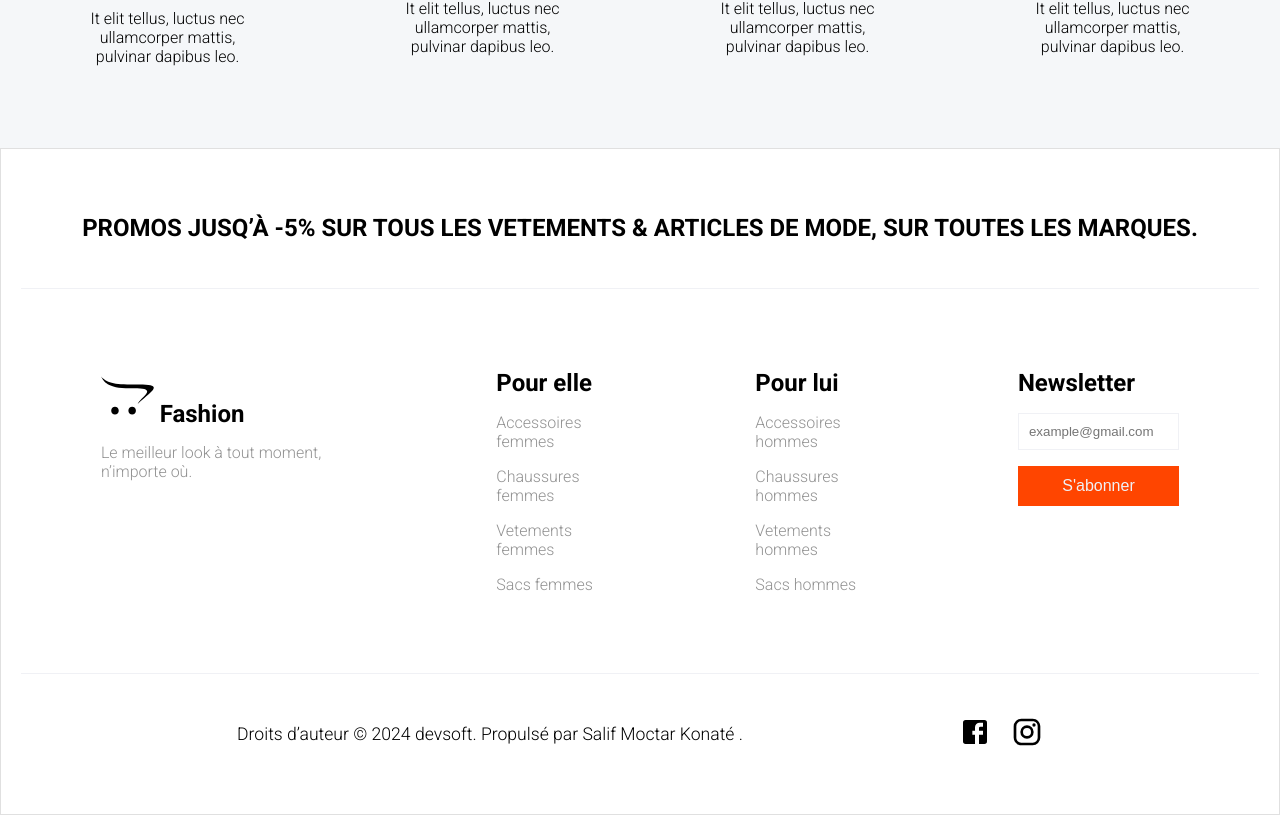
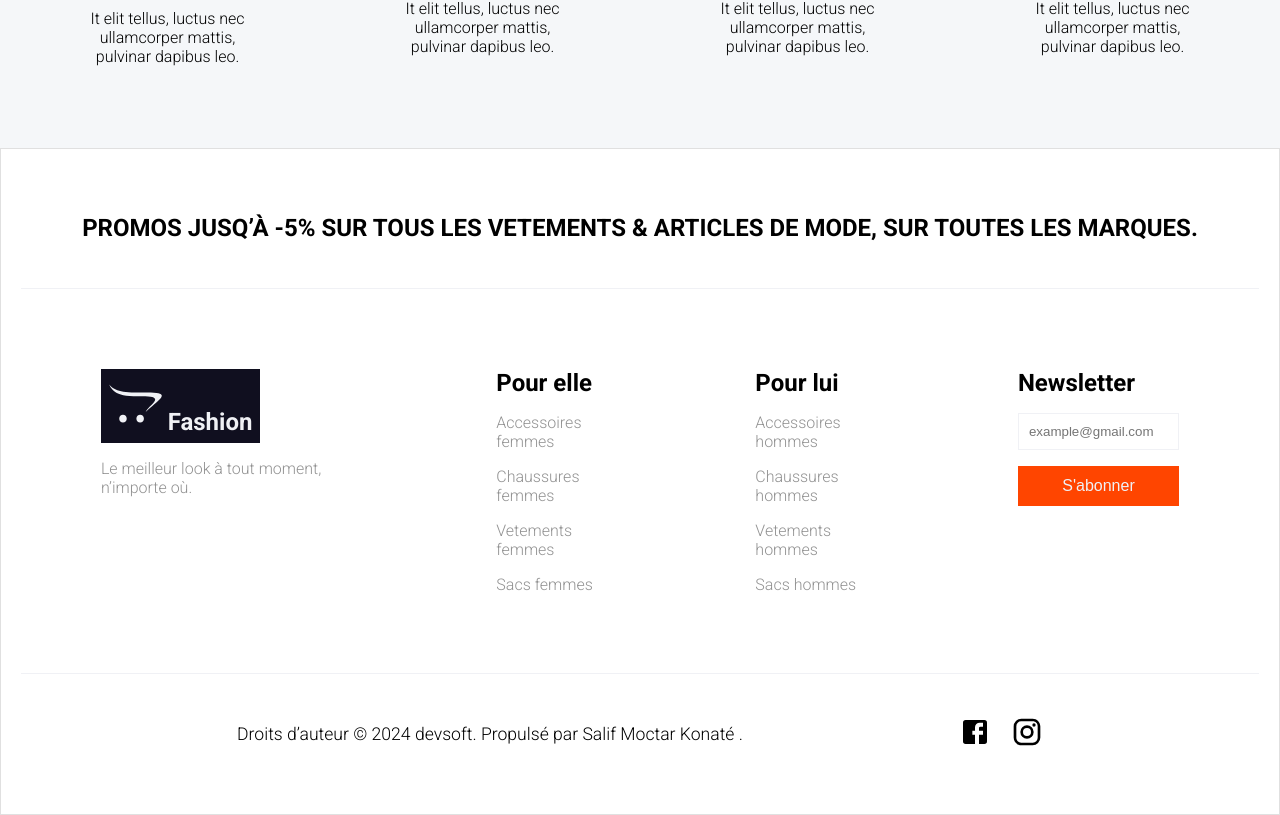
Before and after one commit to salif18/Template-ecom-next, a Next.js app in the folder shop/: page / in a window 1280 px wide. Shown: the part 3433-4248 px from the top of the page. Built offline with nearby package versions, Linux system fonts and the light colour scheme; a web font is replaced by a local one.

Commit message:
gffgssssbq

```diff
--- a/shop/app/layouts/Footer.js
+++ b/shop/app/layouts/Footer.js
@@ -23,7 +23,7 @@ const Footer = () => {
     </section>
     <section className={styles.row2}>
       <div className={styles.columns}>
-          <h2><FaOpencart style={{fontSize:"2.2em"}} /> Fashion</h2>
+          <h2 className={styles.colLogo}><FaOpencart style={{fontSize:"2.2em"}} /> Fashion</h2>
           <p className={styles.h2}>Le meilleur look à tout moment, n’importe où.</p>
       </div>
       <div className={styles.columns}>
--- a/shop/app/styles/_cart.module.scss
+++ b/shop/app/styles/_cart.module.scss
@@ -8,6 +8,7 @@
     gap: 10px;
 
     .title {
+        background-color: #fff;
         padding: 16px;
         width: 100%;
         height: 15vh;
--- a/shop/app/styles/_footer.module.scss
+++ b/shop/app/styles/_footer.module.scss
@@ -35,6 +35,13 @@
      gap: 16px;
      flex-direction: column;
      align-items: flex-start;
+     .colLogo{
+        background: rgb(16, 15, 31);
+        color: #f0f1f5;
+        padding: 8px;
+        font-family: "Roboto";
+        font-size: 1.5em;
+     }
      h2{
         font-family: "Roboto";
         font-size: 1.5em;
```
